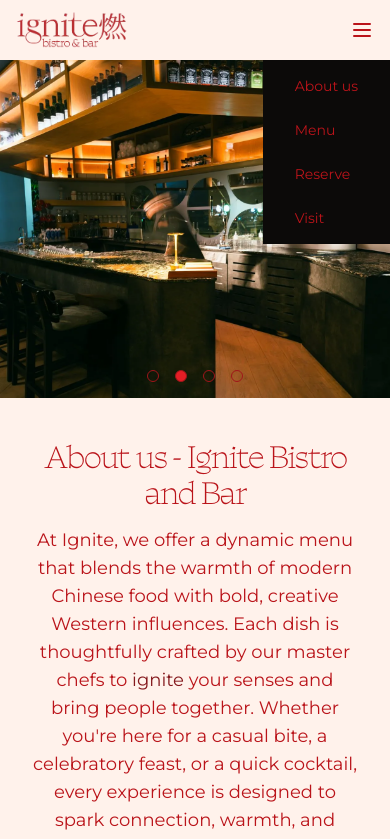
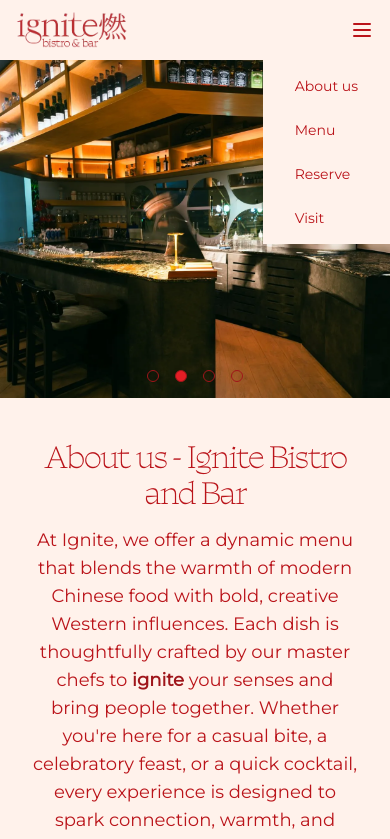
Before and after one commit to ignitebarsg/ignitebarsg.github.io, a website: page index.html in a window 390 px wide. Both pictures are taken after a click on the button 362 px from the left and 30 px from the top of the page. Shown: the top 839 px of the page. Drawn offline with Linux system fonts and the light colour scheme.

Commit message:
HOPE YANG PHLEGM LIKE 九层糕

```diff
--- a/index.html
+++ b/index.html
@@ -82,7 +82,7 @@
 
         <ul
           id="nav-menu"
-          class="hidden bg-stone-950 absolute top-full right-0 sm:w-full bg-opacity-95 p-4 text-sm origin-top transition-transform sm:relative sm:flex sm:flex-row sm:bg-transparent sm:p-0 sm:text-base sm:ml-8 gap-x-4 space-y-6 sm:space-y-0"
+          class="hidden bg-peach-50 absolute top-full right-0 sm:w-full bg-opacity-95 p-4 text-sm origin-top transition-transform sm:relative sm:flex sm:flex-row sm:bg-transparent sm:p-0 sm:text-base sm:ml-8 gap-x-4 space-y-6 sm:space-y-0"
         >
           <li>
             <a href="#about" class="py-2 px-4 rounded-lg hover:text-red-900"
@@ -206,7 +206,7 @@
           At Ignite, we offer a dynamic menu that blends the warmth of modern
           Chinese food with bold, creative Western influences. Each dish is
           thoughtfully crafted by our master chefs to
-          <span class="text-red-900">ignite</span> your senses and bring people
+          <span class="text-red-800 font-semibold">ignite</span> your senses and bring people
           together. Whether you're here for a casual bite, a celebratory feast,
           or a quick cocktail, every experience is designed to spark connection,
           warmth, and unforgettable moments.
@@ -320,7 +320,7 @@
             <section>
               <h3><strong>Opening hours</strong></h3>
               <p>
-                Every day except Tuesday: 5 PM to midnight (last order 10:30 PM)
+                Wednesday - Monday: 5 PM to midnight (last order 10:30 PM)
               </p>
               <p>Tuesday: <span class="font-medium">Closed</span></p>
             </section>
```
Also changed, not shown: styles.css.
